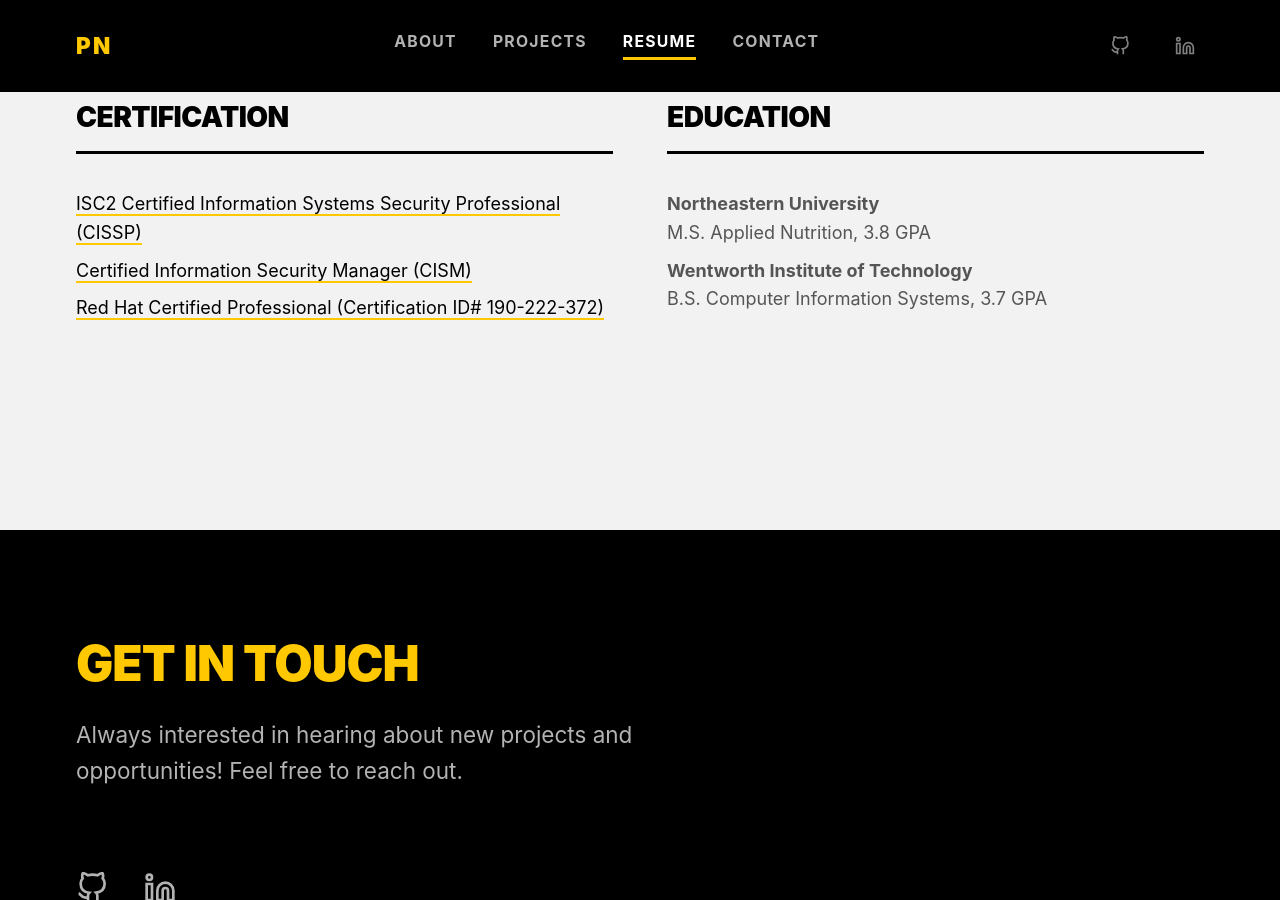
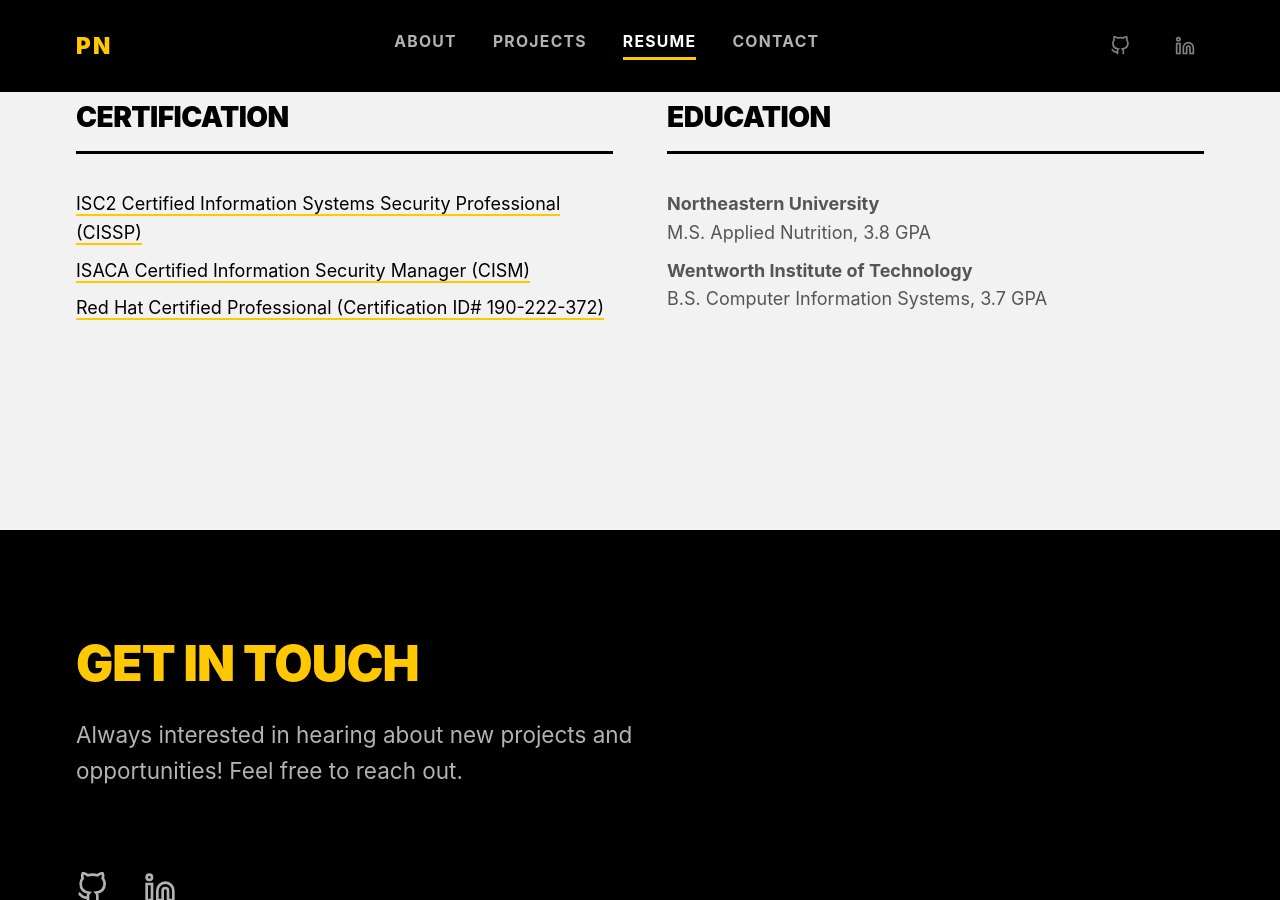
Before and after one commit to phnorwood/phnorwood.github.io, a Jekyll site: the page built from index.html, in a window 1280 px wide and 900 px high, scrolled down 1472 px. Built offline with Jekyll 4.4.1, drawn with Linux system fonts in a browser that asks for light colours; the list of posts is cut into pages by our own code.

Commit message:
Update CISM certification link description

```diff
--- a/index.html
+++ b/index.html
@@ -102,7 +102,7 @@
           <h3>Certification</h3>
           <ul>
             <li><a href="https://www.credly.com/badges/5a8a969c-db0c-448c-b6be-2ae494cd58a4" target="_blank" rel="noopener" aria-label="CISSP">ISC2 Certified Information Systems Security Professional (CISSP)</a></li>
-            <li><a href="https://www.credly.com/badges/27abe22d-b39c-400e-80cd-da09a4da2ea4" target="_blank" rel="noopener" aria-label="CISM">Certified Information Security Manager (CISM)</a></li>
+            <li><a href="https://www.credly.com/badges/27abe22d-b39c-400e-80cd-da09a4da2ea4" target="_blank" rel="noopener" aria-label="CISM">ISACA Certified Information Security Manager (CISM)</a></li>
             <li><a href="https://rhtapps.redhat.com/verify?certId=190-222-372" target="_blank" rel="noopener" aria-label="Red Hat Certification">Red Hat Certified Professional (Certification ID# 190-222-372)</a></li>
           </ul>
         </div>
```
